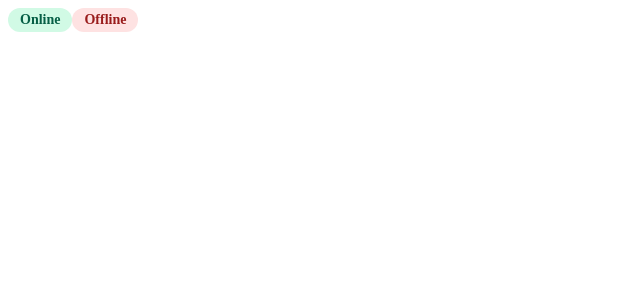
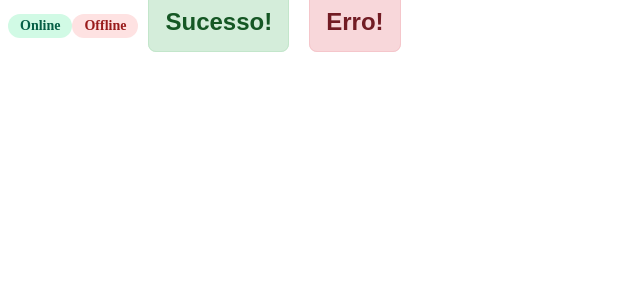
Before and after one commit to jeancarloslima/teste-003-css, a React (Vite) app: page / in a window 1280 px wide. Shown: the top 300 px of the page, without its empty margins (0-640 px from the left). Built offline with nearby package versions, Linux system fonts and the light colour scheme.

Commit message:
Fazendo exercício de componente de alerta com CSS Modules

```diff
--- a/src/App.jsx
+++ b/src/App.jsx
@@ -1,11 +1,14 @@
 import './App.css'
 import Tela01 from './components/Tela01'
+import Tela02 from './components/Tela02'
 
 function App() {
   return (
     <>
       <Tela01 status="online" />
       <Tela01 status="offline" />
+      <Tela02 type="sucess" />
+      <Tela02 type="error" />
     </>
   )
 }
--- /dev/null
+++ b/src/components/Tela02/Tela02.module.css
@@ -0,0 +1,20 @@
+.container {
+  padding: 16px;
+  border-radius: 8px;
+  font-family: sans-serif;
+  font-weight: bold;
+  font-size: 24px;
+  margin: 10px;
+}
+
+.sucess {
+  background-color: #d4edda;
+  color: #155724;
+  border: 1px solid #c3e6cb;
+}
+
+.error {
+  background-color: #f8d7da;
+  color: #721c24;
+  border: 1px solid #f5c6cb;
+}
--- /dev/null
+++ b/src/components/Tela02/index.jsx
@@ -0,0 +1,12 @@
+import styles from "./Tela02.module.css";
+
+export default function Tela02({ type }) {
+    const isSucess = type === "sucess";
+    const typeClass = isSucess ? styles.sucess : styles.error;
+
+    return (
+        <span className={`${styles.container} ${typeClass}`}>
+            {isSucess ? "Sucesso!" : "Erro!"}
+        </span>
+    )
+}
```
